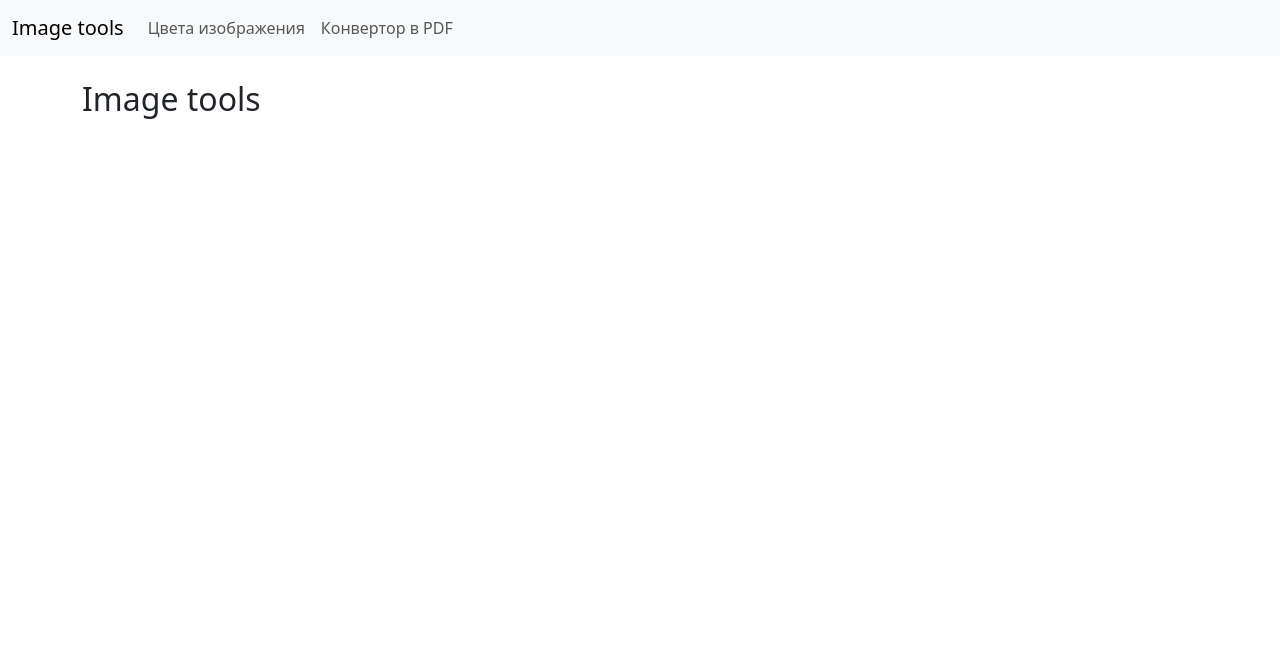
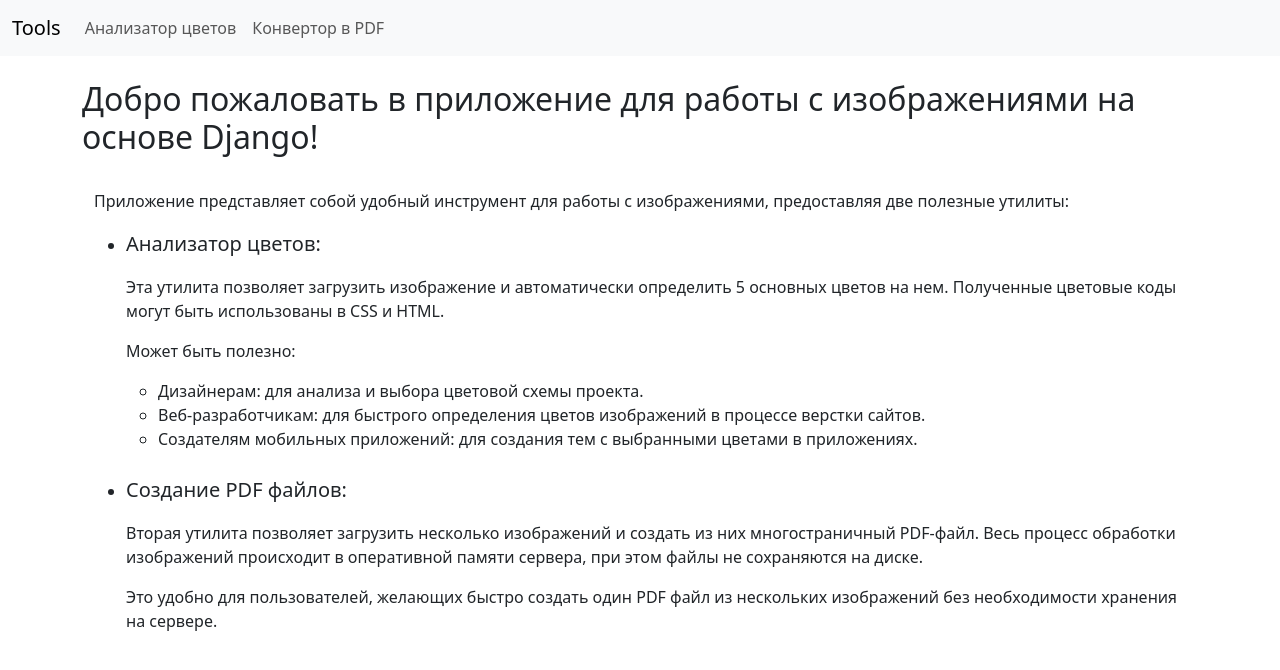
Before and after one commit to kavlab/image-tools, a Django app: page / in a window 1280 px wide. Shown: the top 670 px of the page. Run offline with Django 4.2, Linux system fonts and the light colour scheme.

Commit message:
add descriptions

```diff
--- a/app/templates/base.html
+++ b/app/templates/base.html
@@ -11,14 +11,14 @@
     <script src="https://cdn.jsdelivr.net/npm/bootstrap@5.3.3/dist/js/bootstrap.bundle.min.js" integrity="sha384-YvpcrYf0tY3lHB60NNkmXc5s9fDVZLESaAA55NDzOxhy9GkcIdslK1eN7N6jIeHz" crossorigin="anonymous"></script>
     <nav class="navbar navbar-expand-lg navbar-light bg-body-tertiary">
         <div class="container-fluid">
-            <a class="navbar-brand" href="/">Image tools</a>
+            <a class="navbar-brand" href="/">Tools</a>
             <button class="navbar-toggler" type="button" data-bs-toggle="collapse" data-bs-target="#navbarNav" aria-controls="navbarNav" aria-expanded="false" aria-label="Toggle navigation">
                 <span class="navbar-toggler-icon"></span>
             </button>
             <div class="collapse navbar-collapse" id="navbarNav">
                 <ul class="navbar-nav">
                     <li class="nav-item">
-                        <a class="nav-link {{ page1_active }}" href="{% url 'colors_page' %}">Цвета изображения</a>
+                        <a class="nav-link {{ page1_active }}" href="{% url 'colors_page' %}">Анализатор цветов</a>
                     </li>
                     <li class="nav-item">
                         <a class="nav-link {{ page2_active }}" href="{% url 'pdf_page' %}">Конвертор в PDF</a>
--- a/app/templates/colors.html
+++ b/app/templates/colors.html
@@ -3,6 +3,7 @@
 {% block content %}
 <h2>Определение основных цветов изображения</h2>
 <div class="container">
+    <p>После отправки изображения на сервер и его обработки будут выведены коды пяти основных цветов</p>
     <form method="post" enctype="multipart/form-data">
         {% csrf_token %}
         <div class="input-group mb-3">
--- a/app/templates/home.html
+++ b/app/templates/home.html
@@ -1,8 +1,25 @@
 {% extends 'base.html' %}
 
 {% block content %}
-<h2>Image tools</h2>
+<h2>Добро пожаловать в приложение для работы с изображениями на основе Django!</h2>
 <div class="container">
-
+    <br/><p>Приложение представляет собой удобный инструмент для работы с изображениями, предоставляя две полезные утилиты:</p>
+    <ul>
+        <li>
+            <p class="lead"><strong>Анализатор цветов:</strong></p>
+            <p>Эта утилита позволяет загрузить изображение и автоматически определить 5 основных цветов на нем. Полученные цветовые коды могут быть использованы в CSS и HTML.</p>
+            <p>Может быть полезно:</p>
+            <ul>
+                <li>Дизайнерам: для анализа и выбора цветовой схемы проекта.</li>
+                <li>Веб-разработчикам: для быстрого определения цветов изображений в процессе верстки сайтов.</li>
+                <li>Создателям мобильных приложений: для создания тем с выбранными цветами в приложениях.</li>
+            </ul><br/>
+        </li>
+        <li>
+            <p class="lead"><strong>Создание PDF файлов:</strong></p>
+            <p>Вторая утилита позволяет загрузить несколько изображений и создать из них многостраничный PDF-файл. Весь процесс обработки изображений происходит в оперативной памяти сервера, при этом файлы не сохраняются на диске.</p>
+            <p>Это удобно для пользователей, желающих быстро создать один PDF файл из нескольких изображений без необходимости хранения на сервере.</p>
+        </li>
+    </ul>
 </div>
 {% endblock %}
```
